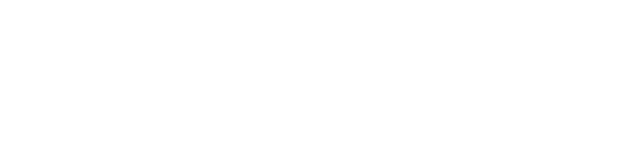
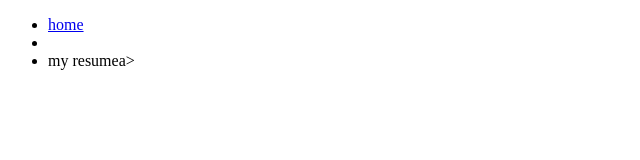
Before and after one commit to CCPS396959/CCPS396959.github.io, a plain HTML site: page index.html in a window 1280 px wide. Shown: the whole page, without its empty margins (0-640 px from the left). Drawn offline with Linux system fonts and the light colour scheme.

Commit message:
Update index.html

```diff
--- a/index.html
+++ b/index.html
@@ -2,6 +2,15 @@
 <html>
 <head>
   </head>
+  <header>
+    <nav>
+      <ul>
+        <li><a href="./index.html">home</a></li>
+        <li><a href="./aboutme.html"Aboutme</a></li>
+        <li><a herf="./myresume.pdf" target="_blank">my resume</a>a></li>
+        </ul>
+    </nav>
+  </header>
 <body>
 </body>
 <foot>
```
